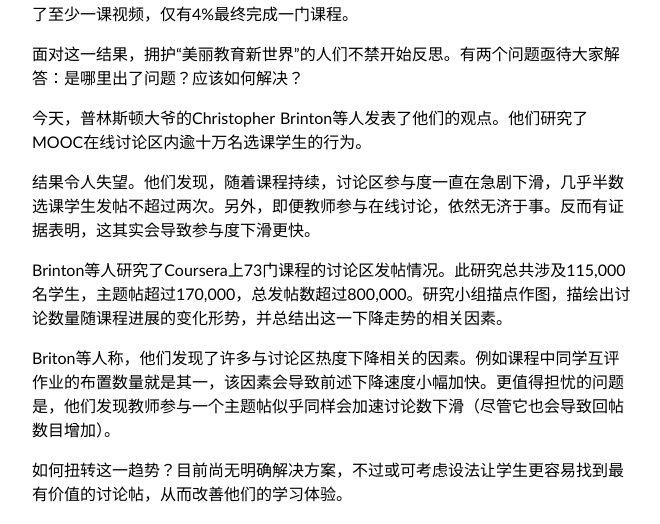
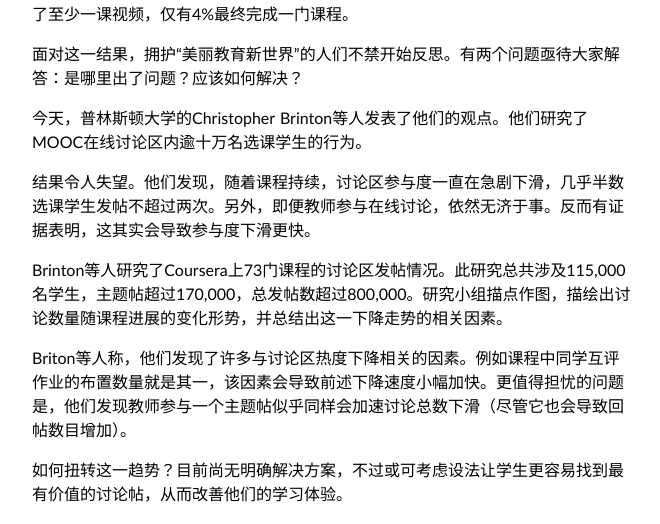
Before and after one commit to sighsmile/sighsmile.github.io, a Jekyll site: the page built from _posts/2014-01-03-DiscussionProblemsForMOOC.md, in a window 1280 px wide and 900 px high, scrolled down 897 px. Shown: the part 152-676 px from the top of the window, without its empty margins (308-968 px from the left). Built offline with Jekyll 4.4.1, drawn with Linux system fonts in a browser that asks for light colours; some web fonts are replaced; Markdown is read by kramdown in place of the engine named in the settings; comment, search, counter and statistics services are not loaded; some of the changed text lies outside the part shown.

Commit message:
Update 2014-01-03-DiscussionProblemsForMOOC.md

```diff
--- a/_posts/2014-01-03-DiscussionProblemsForMOOC.md
+++ b/_posts/2014-01-03-DiscussionProblemsForMOOC.md
@@ -31,13 +31,13 @@ tags: Coursera MOOC education translation
 
 面对这一结果，拥护“美丽教育新世界”的人们不禁开始反思。有两个问题亟待大家解答：是哪里出了问题？应该如何解决？
 
-今天，普林斯顿大爷的Christopher Brinton等人发表了他们的观点。他们研究了MOOC在线讨论区内逾十万名选课学生的行为。
+今天，普林斯顿大学的Christopher Brinton等人发表了他们的观点。他们研究了MOOC在线讨论区内逾十万名选课学生的行为。
 
 结果令人失望。他们发现，随着课程持续，讨论区参与度一直在急剧下滑，几乎半数选课学生发帖不超过两次。另外，即便教师参与在线讨论，依然无济于事。反而有证据表明，这其实会导致参与度下滑更快。
 
 Brinton等人研究了Coursera上73门课程的讨论区发帖情况。此研究总共涉及115,000名学生，主题帖超过170,000，总发帖数超过800,000。研究小组描点作图，描绘出讨论数量随课程进展的变化形势，并总结出这一下降走势的相关因素。
 
-Briton等人称，他们发现了许多与讨论区热度下降相关的因素。例如课程中同学互评作业的布置数量就是其一，该因素会导致前述下降速度小幅加快。更值得担忧的问题是，他们发现教师参与一个主题帖似乎同样会加速讨论数下滑（尽管它也会导致回帖数目增加）。
+Briton等人称，他们发现了许多与讨论区热度下降相关的因素。例如课程中同学互评作业的布置数量就是其一，该因素会导致前述下降速度小幅加快。更值得担忧的问题是，他们发现教师参与一个主题帖似乎同样会加速讨论总数下滑（尽管它也会导致回帖数目增加）。
 
 如何扭转这一趋势？目前尚无明确解决方案，不过或可考虑设法让学生更容易找到最有价值的讨论帖，从而改善他们的学习体验。
 
```
Also changed, not shown: other parts of _posts/2014-01-03-DiscussionProblemsForMOOC.md (+2 -2 lines).
